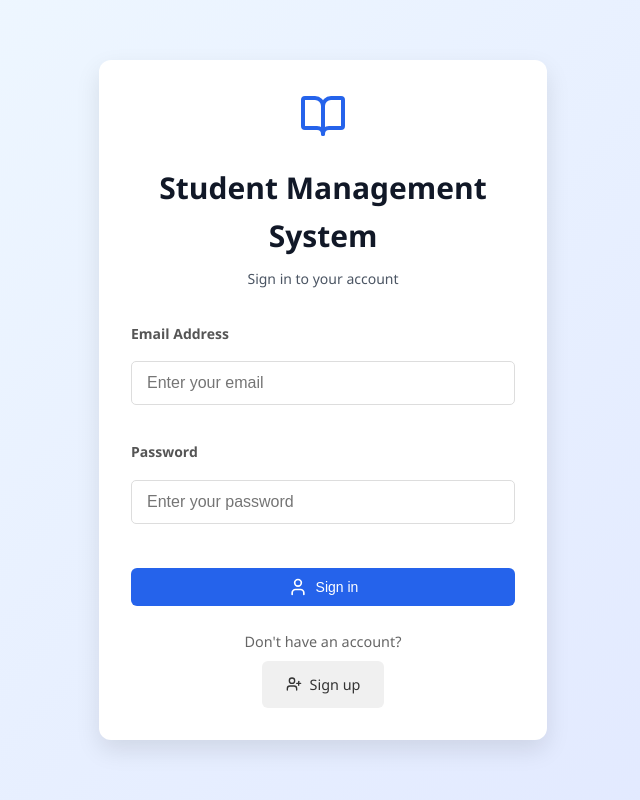
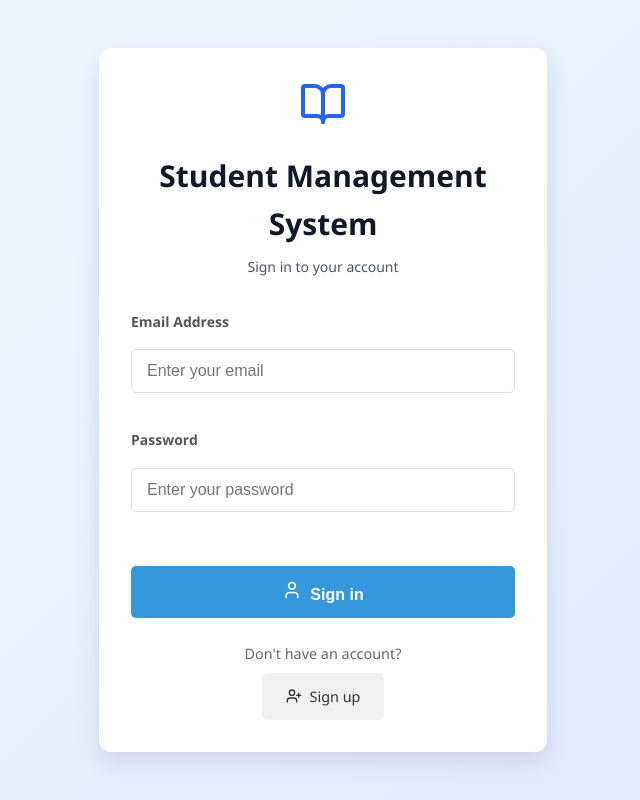
Before and after one commit to Eddiemoe1/student-management-system-frontend, a React (Vite) app: page /login in a window 1280 px wide. Shown: the whole page, without its empty margins (317-957 px from the left). Built offline with nearby package versions, Linux system fonts and the light colour scheme.

Commit message:
Add signup page with TSX and CSS files

```diff
--- a/src/App.tsx
+++ b/src/App.tsx
@@ -15,6 +15,7 @@ function App() {
   return (
     <Routes>
       <Route path="/login" element={<Login />} />
+      <Route path="signup" element={<Signup />} />
       <Route path="/" element={<Layout />}>
         <Route path="dashboard" element={<AdminDashboard />} />
         <Route path="students" element={<Students />} />
@@ -22,7 +23,6 @@ function App() {
         <Route path="lectures" element={<Lecturer />} />
         <Route path="marks" element={<Marks />} />
         <Route path="subjects" element={<Subjects />} />
-        <Route path="signup" element={<Signup />} />
       </Route>
     </Routes>
   );
--- a/src/Components/Login.css
+++ b/src/Components/Login.css
@@ -168,23 +168,21 @@
 }
 
 .submit-button {
-  position: relative;
   width: 100%;
-  display: flex;
-  justify-content: center;
-  align-items: center;
-  padding: 0.5rem 1rem;
-  border: 1px solid transparent;
-  border-radius: 0.375rem;
-  font-size: 0.875rem;
-  font-weight: 500;
+  padding: 14px;
+  background-color: var(--primary-color);
   color: white;
-  background-color: #2563eb;
+  border: none;
+  border-radius: 5px;
+  font-size: 16px;
+  font-weight: 600;
   cursor: pointer;
+  transition: background-color 0.3s ease;
+  margin-top: 10px;
 }
 
 .submit-button:hover {
-  background-color: #1d4ed8;
+  background-color: #2a385f;
 }
 
 .submit-button:focus {
--- a/src/Components/Signup.tsx
+++ b/src/Components/Signup.tsx
@@ -112,7 +112,7 @@ const SignUp: React.FC = () => {
   return (
     <div className="signup-container">
       <div className="signup-card">
-        <h2>Create Your Account</h2>
+        <h2> <b>Create Your Account</b></h2>
         <p className="signup-description">
           Fill in the details below to create your account.
         </p>
```
